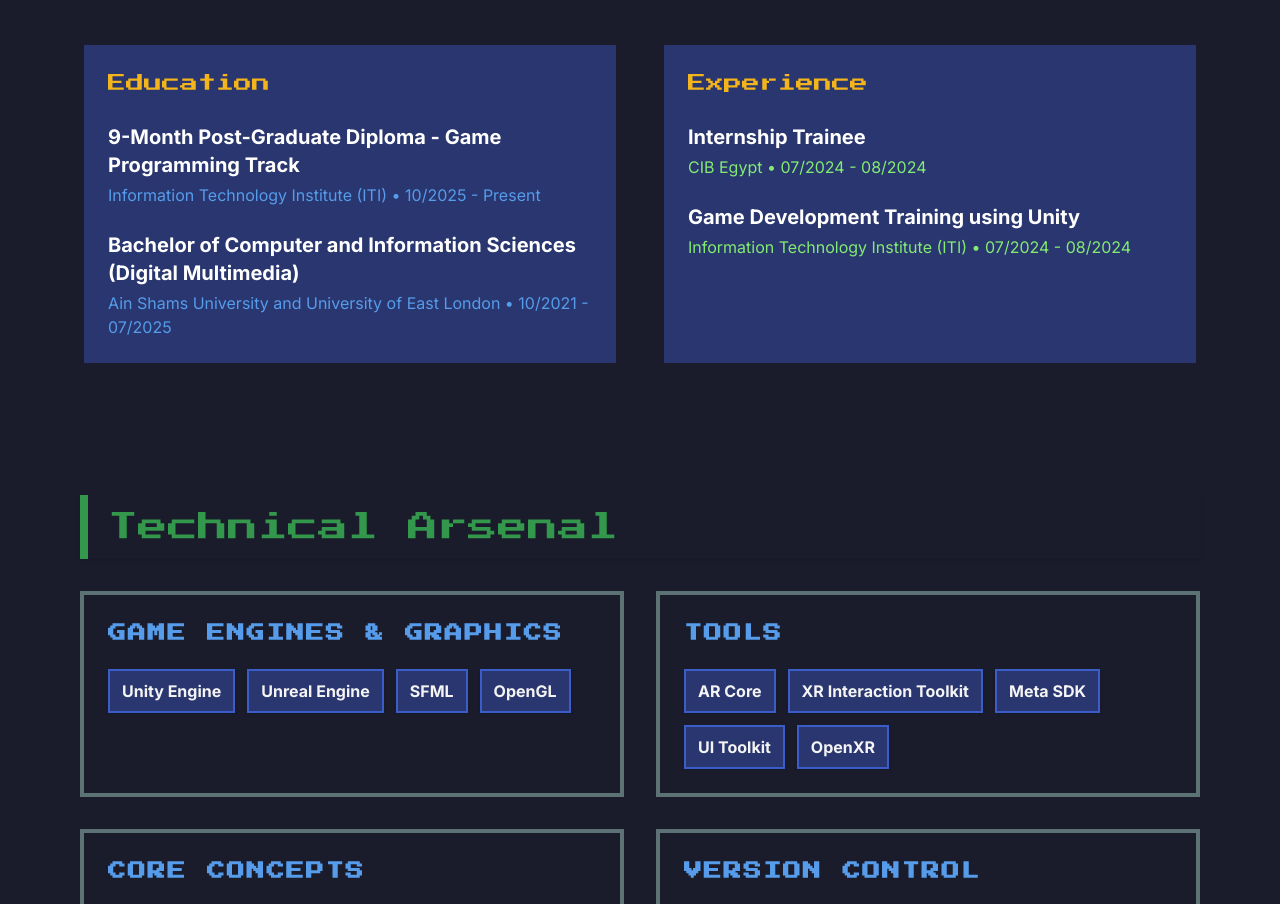
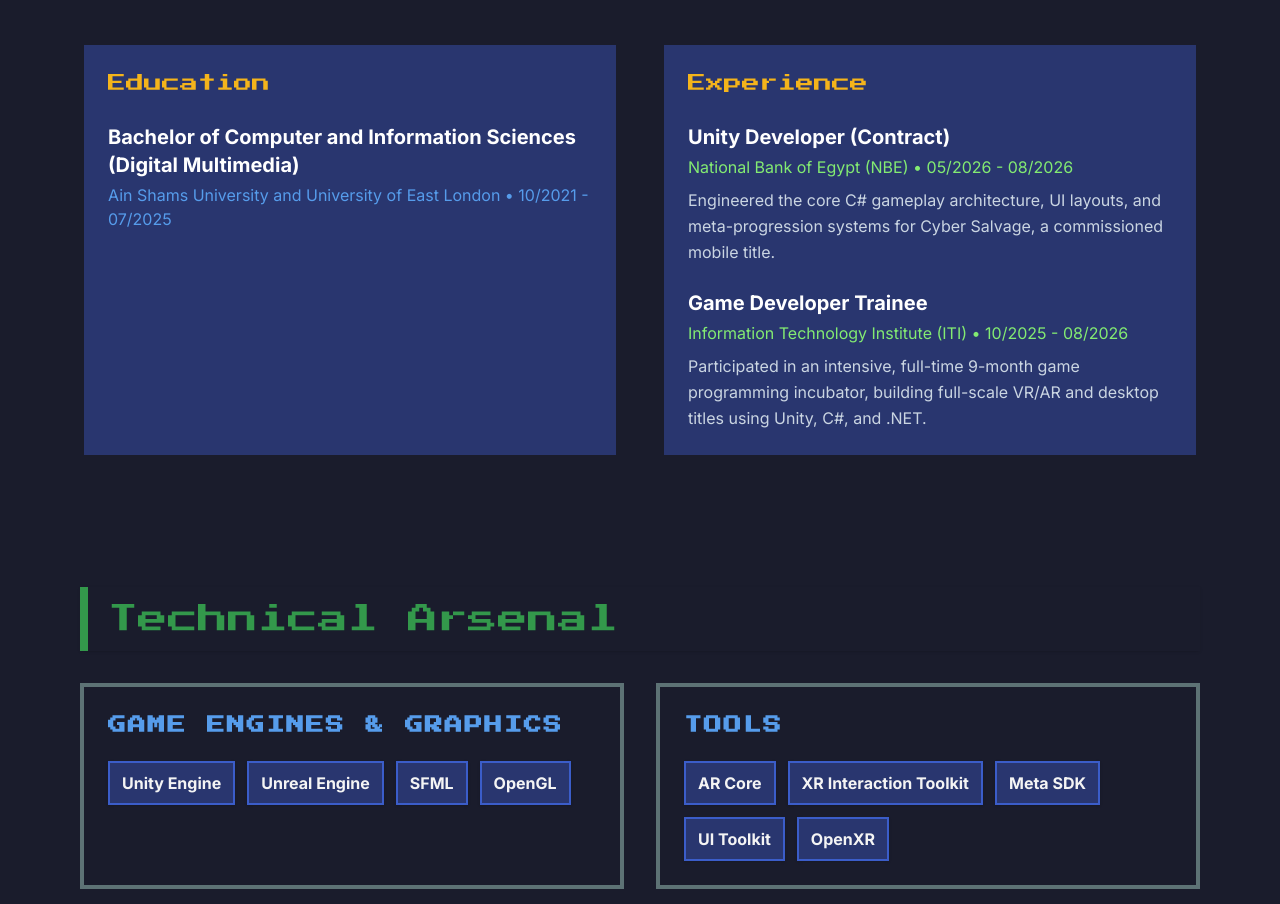
Before and after one commit to MahmoudHany908/portfolio, a React (Vite) app: page /quick in a window 1280 px wide. Shown: the part 940-1844 px from the top of the page. Built offline with nearby package versions, Linux system fonts and the light colour scheme.

Commit message:
Restructure Education and Experience sections

```diff
--- a/src/data/portfolioData.json
+++ b/src/data/portfolioData.json
@@ -21,12 +21,6 @@
   },
   "education": [
     {
-      "id": "iti",
-      "degree": "9-Month Post-Graduate Diploma - Game Programming Track",
-      "institution": "Information Technology Institute (ITI)",
-      "date": "10/2025 - Present"
-    },
-    {
       "id": "ainshams",
       "degree": "Bachelor of Computer and Information Sciences (Digital Multimedia)",
       "institution": "Ain Shams University and University of East London",
@@ -36,16 +30,18 @@
   ],
   "internships": [
     {
-      "id": "cib",
-      "title": "Internship Trainee",
-      "institution": "CIB Egypt",
-      "date": "07/2024 - 08/2024"
+      "id": "nbe",
+      "title": "Unity Developer (Contract)",
+      "institution": "National Bank of Egypt (NBE)",
+      "date": "05/2026 - 08/2026",
+      "description": "Engineered the core C# gameplay architecture, UI layouts, and meta-progression systems for Cyber Salvage, a commissioned mobile title."
     },
     {
-      "id": "iti_train",
-      "title": "Game Development Training using Unity",
+      "id": "iti_9_month",
+      "title": "Game Developer Trainee",
       "institution": "Information Technology Institute (ITI)",
-      "date": "07/2024 - 08/2024"
+      "date": "10/2025 - 08/2026",
+      "description": "Participated in an intensive, full-time 9-month game programming incubator, building full-scale VR/AR and desktop titles using Unity, C#, and .NET."
     }
   ],
   "nodes": [
--- a/src/pages/SimpleView.jsx
+++ b/src/pages/SimpleView.jsx
@@ -266,7 +266,8 @@ export default function SimpleView() {
               {internships.map(int => (
                 <div key={int.id} className="mb-6 last:mb-0">
                   <div className="font-bold text-white text-lg md:text-xl mb-1">{int.title}</div>
-                  <div className="text-retro-light-green text-base">{int.institution} • {int.date}</div>
+                  <div className="text-retro-light-green text-base mb-2">{int.institution} • {int.date}</div>
+                  {int.description && <div className="text-slate-300 text-sm md:text-base leading-relaxed">{int.description}</div>}
                 </div>
               ))}
             </motion.div>
```
